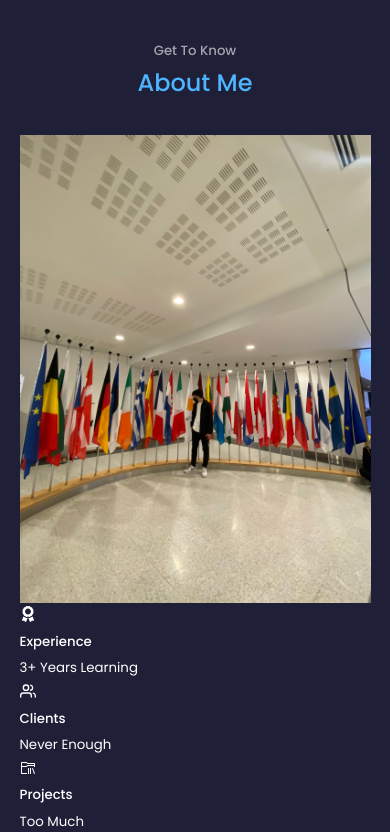
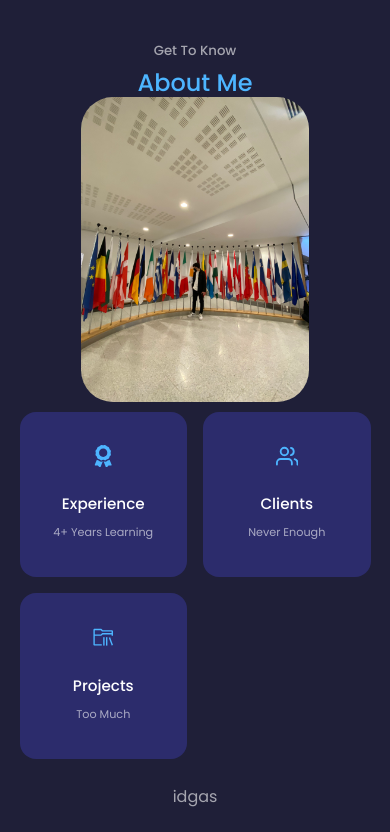
Before and after one commit to Ho3pLi/MyPlace, a React (Create React App) app: page / in a window 390 px wide. Shown: the part 900-1732 px from the top of the page. Built offline with nearby package versions, Linux system fonts and the light colour scheme.

Commit message:
section 'about' done

```diff
--- a/src/components/about/About.jsx
+++ b/src/components/about/About.jsx
@@ -18,6 +18,7 @@
 
           <div className="about__me-image">
 
+            {/*eslint-disable-next-line*/}
             <img src={ME} alt="About Image" />
 
           </div>
@@ -32,7 +33,7 @@
 
               <FaAward className='about__icon'/>
               <h5>Experience</h5>
-              <small>3+ Years Learning</small>
+              <small>4+ Years Learning</small>
 
             </article>
 
--- a/src/components/about/about.css
+++ b/src/components/about/about.css
@@ -0,0 +1,117 @@
+.about__container {
+
+    display: grid;
+    grid-template-columns: 35% 50%;
+    gap: 15%;
+}
+
+.about__me {
+
+    width: 100%;
+    aspect-ratio: 1/1;
+    border-radius: 2rem;
+    background: linear-gradient(45deg, transparent, var(--color-primary), transparent);
+    display: grid;
+    place-items: center;
+}
+
+.about__me-image {
+
+    border-radius: 2rem;
+    overflow: hidden;
+}
+
+.about__cards {
+
+    display: grid;
+    grid-template-columns: repeat(3, 1fr);
+    gap: 1.5rem;
+}
+
+.about__card {
+
+    background: var(--color-bg-variant);
+    border: 1px solid transparent;
+    border-radius: 1rem;
+    padding: 2rem;
+    text-align: center;
+    transition: var(--transition);
+}
+
+.about__card:hover{
+
+    background: transparent;
+    border-color: var(--color-primary-variant);
+    cursor: default;
+}
+
+.about__icon {
+
+    color: var(--color-primary);
+    font-size: 1.4rem;
+    margin-bottom: 1rem;
+}
+
+.about__card h5 {
+
+    font-size: 0.95rem;
+}
+
+.about__card small {
+
+    font-size: 0.7rem;
+    color: var(--color-light);
+}
+
+.about__content p {
+
+    margin: 2rem 0 2.6rem;
+    color: var(--color-light);
+}
+
+/* Media queries */
+
+@media screen and (max-width: 1024px){
+
+    .about__container {
+
+        grid-template-columns: 1fr;
+        gap: 0;
+    }
+
+    .about__me {
+
+        width: 50%;
+        margin: 2rem auto 4rem;
+    }
+
+    .about__content p {
+
+        margin: 1rem 0 1.5rem;
+    }
+}
+
+@media screen and (max-width: 600px){
+
+    .about__me {
+
+        width: 65%;
+        margin: 0 auto 3rem;
+    }
+
+    .about__cards {
+
+        grid-template-columns: 1fr 1fr;
+        gap: 1rem;
+    }
+
+    .about__content {
+
+        text-align: center;
+    }
+
+    .about__content p {
+
+        margin: 1.5rem 0;
+    }
+}
--- a/src/components/header/CTA.jsx
+++ b/src/components/header/CTA.jsx
@@ -5,7 +5,7 @@
   return (
     <div className="cta">
 
-        <a href=""/*{CV}*/ download className='btn'>Download CV</a>
+        <a href=/*{CV}*/"" download className='btn'>Download CV</a>
         <a href="#contact" className='btn btn-primary'>Let's Talk</a>
 
     </div>
```
